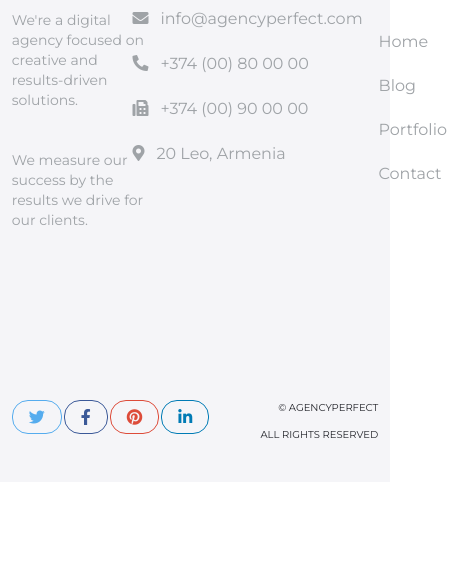
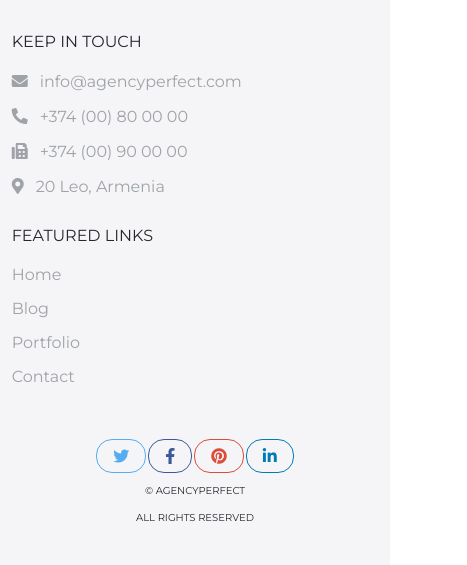
Before and after one commit to msanjeetaxioned/agency-perfect-tailwind, a plain HTML site: page index.html in a window 390 px wide. Shown: the part 4690-5255 px from the top of the page, 467 px wide, since content can reach past the window. Before the commit the page ends 5172 px from the top, so only its background shows below. Drawn offline with Linux system fonts and the light colour scheme.

Commit message:
Add Footer support for Mobile reso

```diff
--- a/index.html
+++ b/index.html
@@ -269,7 +269,7 @@
             <form method="post" action="#FIXME">
                 <h3 class="mb-10 text-agency-dark-gray md:text-4xl text-[42px] font-medium text-center capitalize">Subscribe our newsletters</h3>
                 <div class="text-center">
-                    <div class="w-1/2 border-gray-300 border-2 rounded-3xl inline-flex">
+                    <div class="w-1/2 sm:w-full border-gray-300 border-2 rounded-3xl inline-flex">
                         <input class="px-4 py-[10px] rounded-3xl border-none text-sm focus:bg-[#ccc] outline-none flex-auto" name="email" type="email" placeholder="Your e-mail">
                         <button class="px-4 py-[10px] rounded-3xl  bg-agency-light-green text-white text-base capitalize hover:bg-agency-dark-gray" type="submit">subscribe</button>
                     </div>
@@ -278,54 +278,54 @@
         </div>
     </section>
     <footer class="bg-[#f5f5f8]">
-        <div class="wrapper pt-[100px]">
-            <div class="pb-[170px] flex">
-                <div class="basis-1/4">
-                    <h1 class="mb-10">
+        <div class="wrapper pt-[100px] sm:pt-[25px]">
+            <div class="pb-[170px] sm:pb-[50px] flex sm:block">
+                <div class="basis-1/4 sm:mb-[25px]">
+                    <h1 class="mb-10 sm:mb-[15px]">
                         <a class="text-agency-dark-gray text-lg font-bold" href="#FIXME" title="AgencyPerfect">Agency<span class="font-normal">Perfect</span></a>
                     </h1>
-                    <p class="mb-10 text-agency-light-gray text-sm">We're a digital agency focused on creative and results-driven solutions.</p>
+                    <p class="mb-10 sm:mb-[15px] text-agency-light-gray text-sm">We're a digital agency focused on creative and results-driven solutions.</p>
                     <p class="text-agency-light-gray text-sm">We measure our success by the results we drive for our clients.</p>
                 </div>
-                <div class="flex-auto flex gap-x-[5%] justify-end">
-                    <div class="basis-1/3">
-                        <h4 class="mb-10 text-agency-dark-gray text-base uppercase">keep in touch</h4>
+                <div class="flex-auto flex sm:block gap-x-[5%] justify-end">
+                    <div class="basis-1/3 sm:mb-[25px]">
+                        <h4 class="mb-10 sm:mb-[15px] text-agency-dark-gray text-base uppercase">keep in touch</h4>
                         <ul>
-                            <li class="mb-5 last:mb-0">
+                            <li class="mb-5 sm:mb-[10px] last:mb-0">
                                 <a class="text-agency-light-gray text-base before:content-['\f0e0'] before:mr-3 before:text-prism-green before:font-fa-free  before:font-bold hover" href="mailto:info@agencyperfect.com" title="Email Us" target="_blank">info@agencyperfect.com</a>
                             </li>
-                            <li class="mb-5 last:mb-0">
+                            <li class="mb-5 sm:mb-[10px] last:mb-0">
                                 <a class="text-agency-light-gray text-base before:content-['\f879'] before:mr-3 before:text-prism-green before:font-fa-free  before:font-bold hover" href="tel:+374 (00) 80 00 00" title="Contact Us" target="_blank">+374 (00) 80 00 00</a>
                             </li>
-                            <li class="mb-5 last:mb-0">
+                            <li class="mb-5 sm:mb-[10px] last:mb-0">
                                 <a class="text-agency-light-gray text-base before:content-['\f1ac'] before:mr-3 before:text-prism-green before:font-fa-free  before:font-bold hover" href="tel:+374 (00) 90 00 00" title="Contact Us" target="_blank">+374 (00) 90 00 00</a>
                             </li>
-                            <li class="mb-5 last:mb-0">
+                            <li class="mb-5 sm:mb-[10px] last:mb-0">
                                 <span class="text-agency-light-gray text-base before:content-['\f3c5'] before:mr-3 before:text-prism-green before:font-fa-free  before:font-bold">20 Leo, Armenia</span>
                             </li>
                         </ul>
                     </div>
                     <div class="basis-1/4 md:basis-1/3">
-                        <h4 class="mb-10 text-agency-dark-gray text-base uppercase">featured links</h4>
+                        <h4 class="mb-10 sm:mb-[15px] text-agency-dark-gray text-base uppercase">featured links</h4>
                         <ul>
-                            <li class="mb-5 last:mb-0">
+                            <li class="mb-5 sm:mb-[10px] last:mb-0">
                                 <a class="text-agency-light-gray text-base capitalize hover" href="#FIXME" title="Home">home</a>
                             </li>
-                            <li class="mb-5 last:mb-0">
+                            <li class="mb-5 sm:mb-[10px] last:mb-0">
                                 <a class="text-agency-light-gray text-base capitalize hover" href="#FIXME" title="Blog">blog</a>
                             </li>
-                            <li class="mb-5 last:mb-0">
+                            <li class="mb-5 sm:mb-[10px] last:mb-0">
                                 <a class="text-agency-light-gray text-base capitalize hover" href="#FIXME" title="Portfolio">portfolio</a>
                             </li>
-                            <li class="mb-5 last:mb-0">
+                            <li class="mb-5 sm:mb-[10px] last:mb-0">
                                 <a class="text-agency-light-gray text-base capitalize hover" href="#FIXME" title="Contact">contact</a>
                             </li>
                         </ul>
                     </div>
                 </div>
             </div>
-            <div class="pb-[40px] flex justify-between">
-                <ul class="flex">
+            <div class="pb-[40px] flex sm:block justify-between">
+                <ul class="sm:mb-[10px] flex justify-center">
                     <li class="mr-[2px] last:mr-0">
                         <a class="px-4 py-1 border border-[#55acee] rounded-2xl inline-block text-[0px] before:content-['\f099'] before:text-[#55acee] before:font-fa-brands before:text-base before:font-normal hover:bg-[#55acee] hover:before:text-white" href="#FIXME" title="Twitter">twitter</a>
                     </li>
@@ -340,8 +340,8 @@
                     </li>
                 </ul>
                 <div>
-                    <span class="mb-3 block text-agency-dark-gray text-[10px] text-right">&copy; AGENCYPERFECT</span>
-                    <span class="block text-agency-dark-gray text-[10px]">ALL RIGHTS RESERVED</span>
+                    <span class="mb-3 block text-agency-dark-gray text-[10px] text-right sm:text-center">&copy; AGENCYPERFECT</span>
+                    <span class="block text-agency-dark-gray text-[10px] sm:text-center">ALL RIGHTS RESERVED</span>
                 </div>
             </div>
         </div>
```
Also changed, not shown: dist/styles.css.
